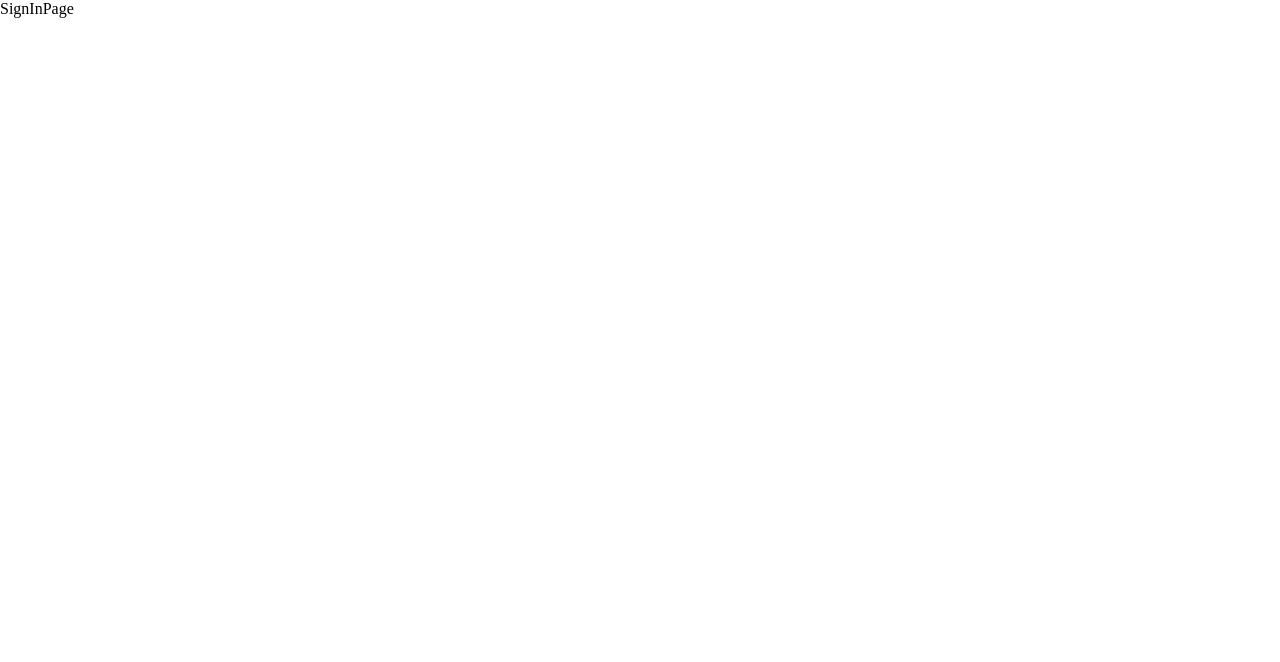
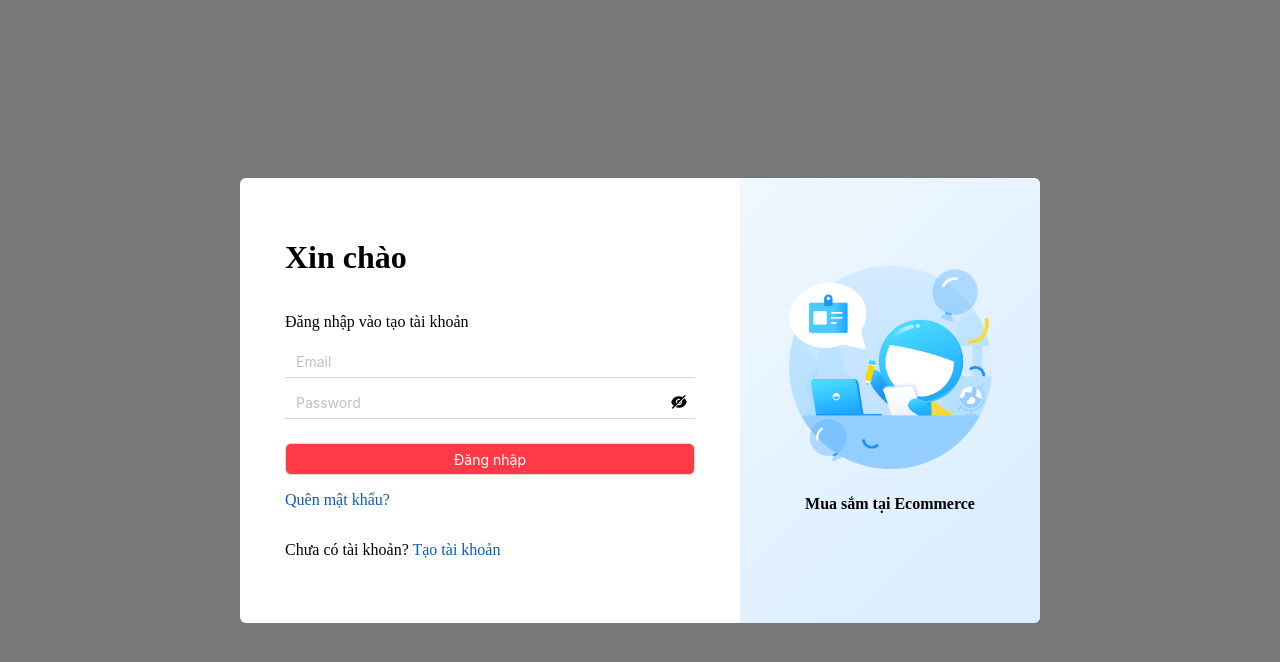
Before and after one commit to khoihuynh300/CCNPMM, a React (Create React App) app: page /sign-in in a window 1280 px wide. Shown: the top 662 px of the page. Built offline with nearby package versions, Linux system fonts and the light colour scheme.

Commit message:
Giao diện đăng nhập, đăng ký

```diff
--- a/src/components/CardComponent/style.js
+++ b/src/components/CardComponent/style.js
@@ -2,7 +2,7 @@ import { Card } from "antd";
 import styled from "styled-components";
 
 export const WrapperCardStyle = styled(Card)`
-  // width: 100%;
+  width: 200px;
   & img {
     height: 200px;
   }
--- /dev/null
+++ b/src/components/InputForm/InputForm.jsx
@@ -0,0 +1,18 @@
+import React, { useState } from "react";
+
+import { WrapperInputStyle } from "./style";
+
+const InputForm = (props) => {
+  const [valueInput, setValueInput] = useState("");
+  const { placeholder = "Nhập text", style, type } = props;
+  return (
+    <WrapperInputStyle
+      style={style}
+      placeholder={placeholder}
+      valueInput={valueInput}
+      type={type}
+    />
+  );
+};
+
+export default InputForm;
--- /dev/null
+++ b/src/components/InputForm/style.js
@@ -0,0 +1,12 @@
+import { Input } from "antd";
+import styled from "styled-components";
+
+export const WrapperInputStyle = styled(Input)`
+  border-top: none;
+  border-right: none;
+  border-left: none;
+  outline: none;
+  &:focus {
+    background-color: rgb(232, 240, 254);
+  }
+`;
--- a/src/pages/SignInPage/SignInPage.jsx
+++ b/src/pages/SignInPage/SignInPage.jsx
@@ -1,7 +1,97 @@
-import React from "react";
+import React, { useState } from "react";
+import { Image } from "antd";
+import { EyeFilled, EyeInvisibleFilled } from "@ant-design/icons";
+
+import {
+  WrapperContainerLeft,
+  WrapperContainerRight,
+  WrapperTextLight,
+} from "./style";
+import InputForm from "../../components/InputForm/InputForm";
+import ButtonComponent from "../../components/ButtonComponent/ButtonComponent";
+import imageLogo from "../../assets/images/logo-login.png";
 
 const SignInPage = () => {
-  return <div>SignInPage</div>;
+  const [isShowPassword, setIsShowPassword] = useState(false);
+  return (
+    <div
+      style={{
+        display: "flex",
+        alignItems: "center",
+        justifyContent: "center",
+        background: "rgba(0,0,0, 0.53)",
+        height: "100vh",
+      }}
+    >
+      <div
+        style={{
+          display: "flex",
+          width: "800px",
+          height: "445px",
+          borderRadius: "6px",
+          background: "#fff",
+          overflow: "hidden",
+        }}
+      >
+        <WrapperContainerLeft>
+          <h1>Xin chào</h1>
+          <p>Đăng nhập vào tạo tài khoản</p>
+          <InputForm placeholder="Email" style={{ borderRadius: "0px" }} />
+
+          <div style={{ position: "relative" }}>
+            <InputForm
+              placeholder="Password"
+              style={{ marginTop: "10px", borderRadius: "0px" }}
+              type={isShowPassword ? "text" : "password"}
+            />
+            <span
+              onClick={() => {
+                setIsShowPassword(!isShowPassword);
+              }}
+              style={{
+                zIndex: 10,
+                position: "absolute",
+                top: "16px",
+                right: "8px",
+                userSelect: "none",
+              }}
+            >
+              {isShowPassword ? <EyeFilled /> : <EyeInvisibleFilled />}
+            </span>
+          </div>
+          <ButtonComponent
+            size={40}
+            style={{
+              background: "rgb(255, 57, 69)",
+              color: "#fff",
+              marginTop: "24px",
+            }}
+          >
+            Đăng nhập
+          </ButtonComponent>
+          <p>
+            <WrapperTextLight>Quên mật khẩu?</WrapperTextLight>
+          </p>
+          <p>
+            Chưa có tài khoản?{" "}
+            <WrapperTextLight onClick={() => {}}>
+              Tạo tài khoản
+            </WrapperTextLight>
+          </p>
+        </WrapperContainerLeft>
+        <WrapperContainerRight>
+          <Image
+            src={imageLogo}
+            preview={false}
+            alt="iamge-logo"
+            height="203px"
+            width="203px"
+          />
+          <h4>Mua sắm tại Ecommerce</h4>
+        </WrapperContainerRight>
+      </div>
+    </div>
+  );
 };
 
 export default SignInPage;
--- /dev/null
+++ b/src/pages/SignInPage/style.js
@@ -0,0 +1,28 @@
+import styled from "styled-components";
+
+export const WrapperContainerLeft = styled.div`
+  flex: 1;
+  padding: 40px 45px 24px;
+  display: flex;
+  flex-direction: column;
+`;
+
+export const WrapperContainerRight = styled.div`
+  width: 300px;
+  background: linear-gradient(
+    136deg,
+    rgb(240, 248, 255) -1%,
+    rgb(219, 238, 255) 85%
+  );
+  display: flex;
+  justify-content: center;
+  flex-direction: column;
+  align-items: center;
+  gap: 4px;
+`;
+
+export const WrapperTextLight = styled.span`
+  color: rgb(13, 92, 182);
+  font-size: 16px;
+  cursor: pointer;
+`;
--- a/src/pages/SignUpPage/SignUpPage.jsx
+++ b/src/pages/SignUpPage/SignUpPage.jsx
@@ -1,7 +1,114 @@
-import React from "react";
+import React, { useState } from "react";
+import { Image } from "antd";
+import { EyeFilled, EyeInvisibleFilled } from "@ant-design/icons";
+
+import {
+  WrapperContainerLeft,
+  WrapperContainerRight,
+  WrapperTextLight,
+} from "./style";
+import InputForm from "../../components/InputForm/InputForm";
+import ButtonComponent from "../../components/ButtonComponent/ButtonComponent";
+import imageLogo from "../../assets/images/logo-login.png";
 
 const SignUpPage = () => {
-  return <div>SignUpPage</div>;
+  const [isShowPassword, setIsShowPassword] = useState(false);
+  const [isShowComfimPassword, setIsShowComfimPassword] = useState(false);
+
+  return (
+    <div
+      style={{
+        display: "flex",
+        alignItems: "center",
+        justifyContent: "center",
+        background: "rgba(0,0,0, 0.53)",
+        height: "100vh",
+      }}
+    >
+      <div
+        style={{
+          display: "flex",
+          width: "800px",
+          height: "445px",
+          borderRadius: "6px",
+          background: "#fff",
+          overflow: "hidden",
+        }}
+      >
+        <WrapperContainerLeft>
+          <h1>Xin chào</h1>
+          <p>Đăng nhập vào tạo tài khoản</p>
+          <InputForm placeholder="Email" style={{ borderRadius: "0px" }} />
+          <div style={{ position: "relative" }}>
+            <InputForm
+              placeholder="Password"
+              style={{ marginTop: "10px", borderRadius: "0px" }}
+              type={isShowPassword ? "text" : "password"}
+            />
+            <span
+              onClick={() => {
+                setIsShowPassword(!isShowPassword);
+              }}
+              style={{
+                zIndex: 10,
+                position: "absolute",
+                top: "16px",
+                right: "8px",
+                userSelect: "none",
+              }}
+            >
+              {isShowPassword ? <EyeFilled /> : <EyeInvisibleFilled />}
+            </span>
+          </div>
+          <div style={{ position: "relative" }}>
+            <InputForm
+              placeholder="Comfirm password"
+              style={{ marginTop: "10px", borderRadius: "0px" }}
+              type={isShowComfimPassword ? "text" : "password"}
+            />
+            <span
+              onClick={() => {
+                setIsShowComfimPassword(!isShowComfimPassword);
+              }}
+              style={{
+                zIndex: 10,
+                position: "absolute",
+                top: "16px",
+                right: "8px",
+                userSelect: "none",
+              }}
+            >
+              {isShowComfimPassword ? <EyeFilled /> : <EyeInvisibleFilled />}
+            </span>
+          </div>
+          <ButtonComponent
+            size={40}
+            style={{
+              background: "rgb(255, 57, 69)",
+              color: "#fff",
+              marginTop: "24px",
+            }}
+          >
+            Đăng ký
+          </ButtonComponent>
+          <p>
+            Bạn đã có tài khoản?{" "}
+            <WrapperTextLight onClick={() => {}}>Đăng nhập</WrapperTextLight>
+          </p>
+        </WrapperContainerLeft>
+        <WrapperContainerRight>
+          <Image
+            src={imageLogo}
+            preview={false}
+            alt="iamge-logo"
+            height="203px"
+            width="203px"
+          />
+          <h4>Mua sắm tại Ecommerce</h4>
+        </WrapperContainerRight>
+      </div>
+    </div>
+  );
 };
 
 export default SignUpPage;
--- /dev/null
+++ b/src/pages/SignUpPage/style.js
@@ -0,0 +1,28 @@
+import styled from "styled-components";
+
+export const WrapperContainerLeft = styled.div`
+  flex: 1;
+  padding: 40px 45px 24px;
+  display: flex;
+  flex-direction: column;
+`;
+
+export const WrapperContainerRight = styled.div`
+  width: 300px;
+  background: linear-gradient(
+    136deg,
+    rgb(240, 248, 255) -1%,
+    rgb(219, 238, 255) 85%
+  );
+  display: flex;
+  justify-content: center;
+  flex-direction: column;
+  align-items: center;
+  gap: 4px;
+`;
+
+export const WrapperTextLight = styled.span`
+  color: rgb(13, 92, 182);
+  font-size: 16px;
+  cursor: pointer;
+`;
--- a/src/pages/TypeProductsPage/TypeProductsPage.jsx
+++ b/src/pages/TypeProductsPage/TypeProductsPage.jsx
@@ -16,29 +16,44 @@ const TypeProductsPage = () => {
         <NavBarComponent />
       </Col>
       <Col span={20}>
-        <Row gutter={[6, 6]}>
-          <Col span={4}>
+        <div
+          style={{
+            display: "flex",
+            flexWrap: "wrap",
+            gap: "10px",
+          }}
+        >
+          <CardComponent />
+          <CardComponent />
+          <CardComponent />
+          <CardComponent />
+          <CardComponent />
+          <CardComponent />
+          <CardComponent />
+        </div>
+        {/* <Row gutter={[6, 6]}>
+          <Col span={5}>
+          <CardComponent />
+          </Col>
+          <Col span={5}>
             <CardComponent />
           </Col>
-          <Col span={4}>
+          <Col span={5}>
             <CardComponent />
           </Col>
-          <Col span={4}>
+          <Col span={5}>
             <CardComponent />
           </Col>
-          <Col span={4}>
+          <Col span={5}>
             <CardComponent />
           </Col>
-          <Col span={4}>
+          <Col span={5}>
             <CardComponent />
           </Col>
-          <Col span={4}>
+          <Col span={5}>
             <CardComponent />
           </Col>
-          <Col span={4}>
-            <CardComponent />
-          </Col>
-        </Row>
+        </Row> */}
         <div>
           <Pagination
             showQuickJumper
```
Also changed, not shown: src/assets/images/logo-login.png (added).
